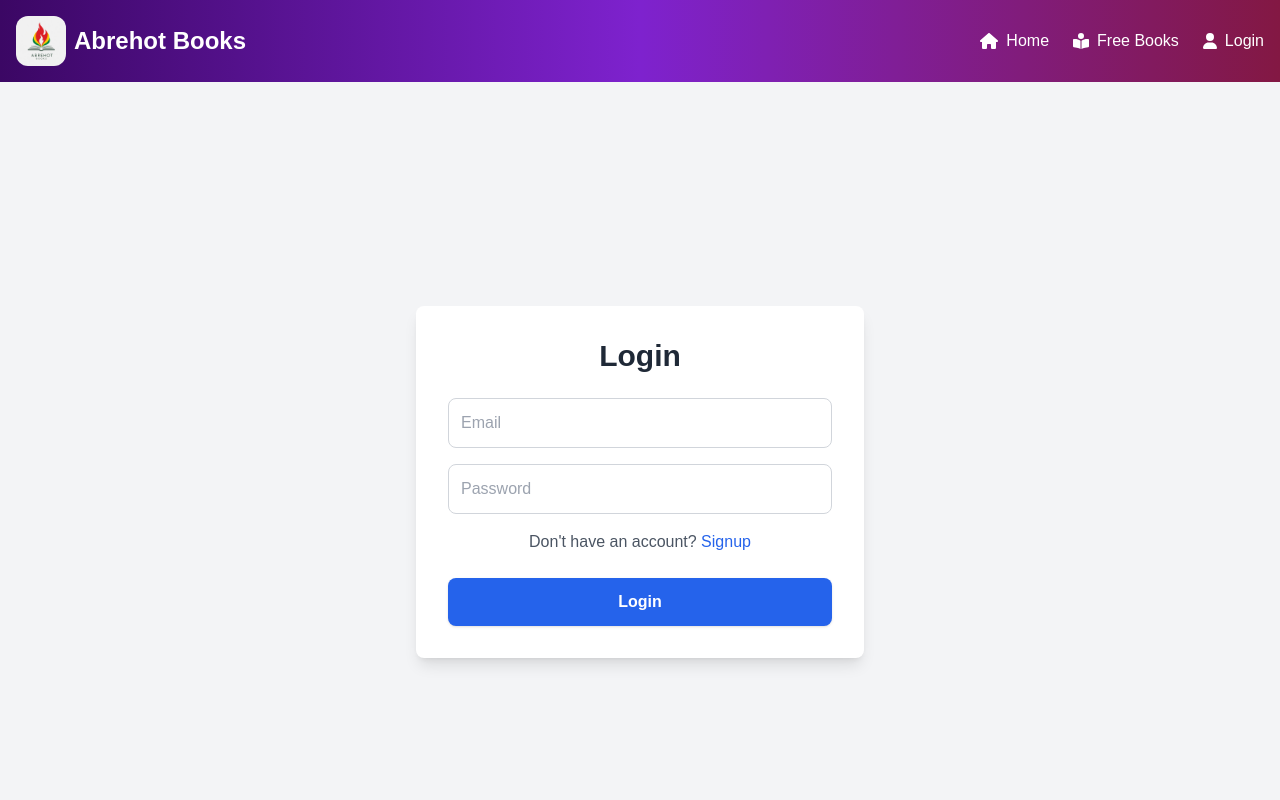
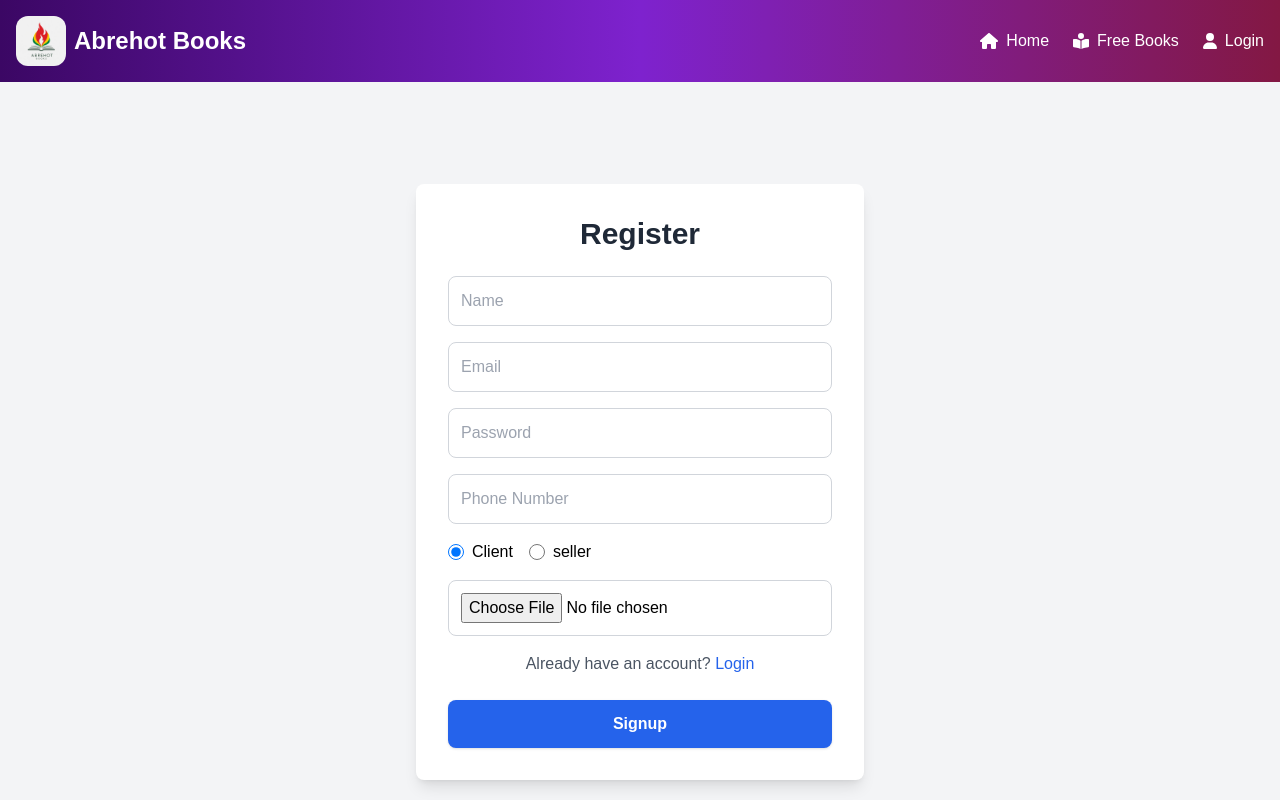
Before and after one commit to nathanaelcheramlak/Ecobooks, a Next.js app in the folder frontend/: page /login in a window 1280 px wide. Shown: the top 800 px of the page. Built offline with nearby package versions, Linux system fonts and the light colour scheme; no server answers.

Commit message:
update login page syntex

```diff
--- a/frontend/app/login/page.jsx
+++ b/frontend/app/login/page.jsx
@@ -1,21 +1,28 @@
-'use client';
-import { useState } from 'react';
-import { useRouter } from 'next/navigation';
+"use client";
+import { useState } from "react";
+import { useRouter } from "next/navigation";
 
-const Login = () => {
-  const [email, setEmail] = useState('');
-  const [password, setPassword] = useState('');
+const Signup = () => {
+  const [name, setName] = useState("");
+  const [email, setEmail] = useState("");
+  const [password, setPassword] = useState("");
+  const [phoneNumber, setPhoneNumber] = useState("");
+  const [role, setRole] = useState("client");
+  const [image, setImage] = useState(null);
   const [error, setError] = useState({});
   const [loading, setLoading] = useState(false);
-
   const router = useRouter();
 
   const validateForm = () => {
     let newError = {};
-    if (!email || !email.trim()) newError.email = 'Email is required';
+    if (!name || !name.trim()) newError.name = "Name is required";
+    if (!email || !email.trim()) newError.email = "Email is required";
     if (!password || !password.trim())
-      newError.password = 'Password is required';
-
+      newError.password = "Password is required";
+    if (!phoneNumber || !phoneNumber.trim())
+      newError.phoneNumber = "Phone number is required";
+    if (!role) newError.role = "Role is required";
+    if (!image) newError.image = "Image is required";
     setError(newError);
     return Object.keys(newError).length === 0;
   };
@@ -24,27 +31,33 @@ const Login = () => {
     if (!validateForm()) return;
     try {
       setLoading(true);
-      const response = await fetch('http://localhost:8080/api/v1/auth/login', {
-        headers: {
-          'Content-Type': 'application/json',
-        },
-        method: 'POST',
-        body: JSON.stringify({
-          email,
-          password,
-        }),
-        credentials: 'include',
+      const formData = new FormData();
+      formData.append("name", name);
+      formData.append("email", email);
+      formData.append("password", password);
+      formData.append("phoneNumber", phoneNumber);
+      formData.append("role", role);
+      formData.append("image", image);
+
+      const response = await fetch("http://localhost:8080/api/v1/auth/signup", {
+        method: "POST",
+        body: formData,
+        credentials: "include",
       });
       setLoading(false);
       const data = await response.json();
       if (!response.ok) {
-        setError({ login: data.error });
+        setError({ signup: data.error });
         return;
       }
-
-      router.push('/');
+      // Check if the user is seller or client
+      if (data.role === "seller") {
+        router.push("/seller");
+      } else {
+        router.push("/");
+      }
     } catch (error) {
-      console.log('Error Logging in.', error.message);
+      console.log("Error Signing up.", error.message);
     }
   };
 
@@ -52,10 +65,19 @@ const Login = () => {
     <div className="flex flex-col items-center justify-center h-screen bg-gray-100 px-4">
       <div className="w-full max-w-md p-8 bg-white rounded-lg shadow-lg">
         <h1 className="text-3xl font-bold text-center text-gray-800 mb-6">
-          Login
+          Register
         </h1>
-
         <div className="space-y-4">
+          <input
+            type="text"
+            className="w-full p-3 border border-gray-300 rounded-lg focus:ring-2 focus:ring-blue-500 focus:border-blue-500 outline-none bg-white"
+            value={name}
+            placeholder="Name"
+            onChange={(e) => setName(e.target.value)}
+          />
+          {error.name && (
+            <span className="text-sm text-red-500">{error.name}</span>
+          )}
           <input
             type="email"
             className="w-full p-3 border border-gray-300 rounded-lg focus:ring-2 focus:ring-blue-500 focus:border-blue-500 outline-none bg-white"
@@ -66,7 +88,6 @@ const Login = () => {
           {error.email && (
             <span className="text-sm text-red-500">{error.email}</span>
           )}
-
           <input
             type="password"
             className="w-full p-3 border border-gray-300 rounded-lg focus:ring-2 focus:ring-blue-500 focus:border-blue-500 outline-none bg-white"
@@ -77,29 +98,71 @@ const Login = () => {
           {error.password && (
             <span className="text-sm text-red-500">{error.password}</span>
           )}
+          <input
+            type="text"
+            className="w-full p-3 border border-gray-300 rounded-lg focus:ring-2 focus:ring-blue-500 focus:border-blue-500 outline-none bg-white"
+            value={phoneNumber}
+            placeholder="Phone Number"
+            onChange={(e) => setPhoneNumber(e.target.value)}
+          />
+          {error.phoneNumber && (
+            <span className="text-sm text-red-500">{error.phoneNumber}</span>
+          )}
+          <div className="flex items-center space-x-4">
+            <label className="flex items-center">
+              <input
+                type="radio"
+                name="role"
+                value="client"
+                checked={role === "client"}
+                onChange={(e) => setRole(e.target.value)}
+                className="form-radio h-4 w-4 text-blue-600"
+              />
+              <span className="ml-2">Client</span>
+            </label>
+            <label className="flex items-center">
+              <input
+                type="radio"
+                name="role"
+                value="seller"
+                checked={role === "seller"}
+                onChange={(e) => setRole(e.target.value)}
+                className="form-radio h-4 w-4 text-blue-600"
+              />
+              <span className="ml-2">seller</span>
+            </label>
+          </div>
+          {error.role && (
+            <span className="text-sm text-red-500">{error.role}</span>
+          )}
+          <input
+            type="file"
+            className="w-full p-3 border border-gray-300 rounded-lg focus:ring-2 focus:ring-blue-500 focus:border-blue-500 outline-none bg-white"
+            onChange={(e) => setImage(e.target.files[0])}
+          />
+          {error.image && (
+            <span className="text-sm text-red-500">{error.image}</span>
+          )}
         </div>
-
         <p className="text-center text-gray-600 mt-4">
-          Don&apos;t have an account?&nbsp;
+          Already have an account?&nbsp;
           <span
             className="text-blue-600 cursor-pointer hover:underline"
-            onClick={() => router.push('/signup')}
+            onClick={() => router.push("/login")}
           >
-            Signup
+            Login
           </span>
         </p>
-
         <button
           className="w-full mt-6 p-3 bg-blue-600 text-white font-semibold rounded-lg shadow hover:bg-blue-700 transition duration-300 ease-in-out"
           onClick={handleSubmit}
           disabled={loading}
         >
-          {loading ? 'Logging in ...' : 'Login'}
+          {loading ? "Signing up ..." : "Signup"}
         </button>
-
-        {error.login && (
+        {error.signup && (
           <span className="block text-center text-sm text-red-500 mt-4">
-            {error.login}
+            {error.signup}
           </span>
         )}
       </div>
@@ -107,4 +170,4 @@ const Login = () => {
   );
 };
 
-export default Login;
+export default Signup;
```
